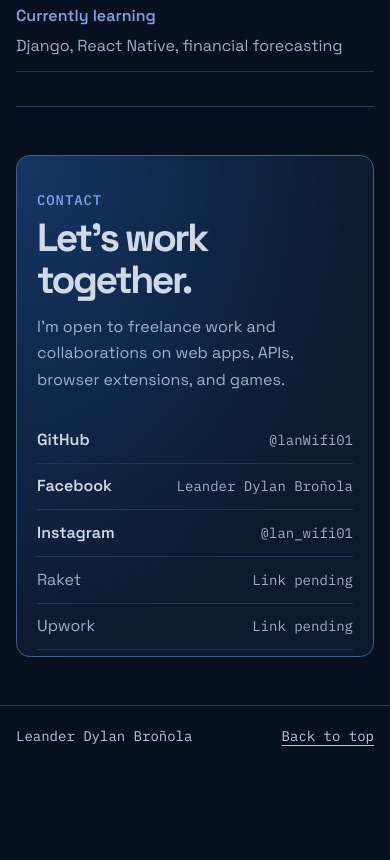
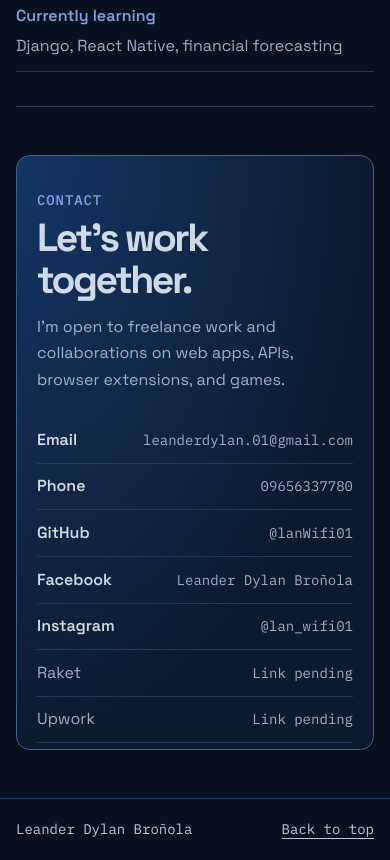
Before and after one commit to lanWifi01/portfolio, a plain HTML site: page index.html in a window 390 px wide. Shown: the part 5419-6279 px from the top of the page. Before the commit the page ends 6186 px from the top, so only its background shows below. Drawn offline with nearby package versions, Linux system fonts and the light colour scheme.

Commit message:
feat: add email and phone contact links

```diff
--- a/index.html
+++ b/index.html
@@ -199,7 +199,9 @@
             <h2 id="contact-title">Let’s work together.</h2>
             <p>I’m open to freelance work and collaborations on web apps, APIs, browser extensions, and games.</p>
           </div>
-          <ul class="contact-list" aria-label="Social and freelance profiles">
+          <ul class="contact-list" aria-label="Contact details and profiles">
+            <li><a href="mailto:leanderdylan.01@gmail.com"><span>Email</span><span>leanderdylan.01@gmail.com</span></a></li>
+            <li><a href="tel:+639656337780"><span>Phone</span><span>09656337780</span></a></li>
             <li><a href="https://github.com/lanWifi01"><span>GitHub</span><span>@lanWifi01</span></a></li>
             <li><a href="https://www.facebook.com/leanderdylannnnbronola01"><span>Facebook</span><span>Leander Dylan Broñola</span></a></li>
             <li><a href="https://www.instagram.com/lan_wifi01"><span>Instagram</span><span>@lan_wifi01</span></a></li>
```
